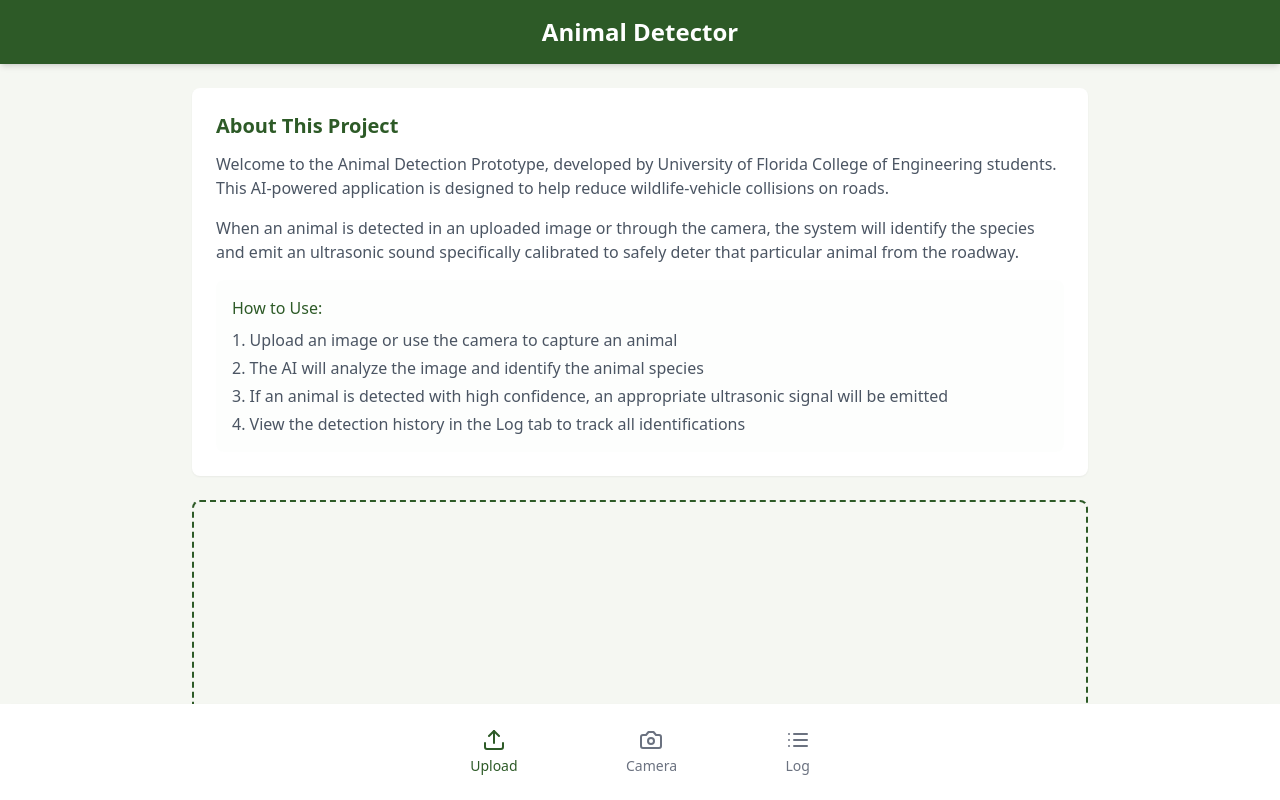
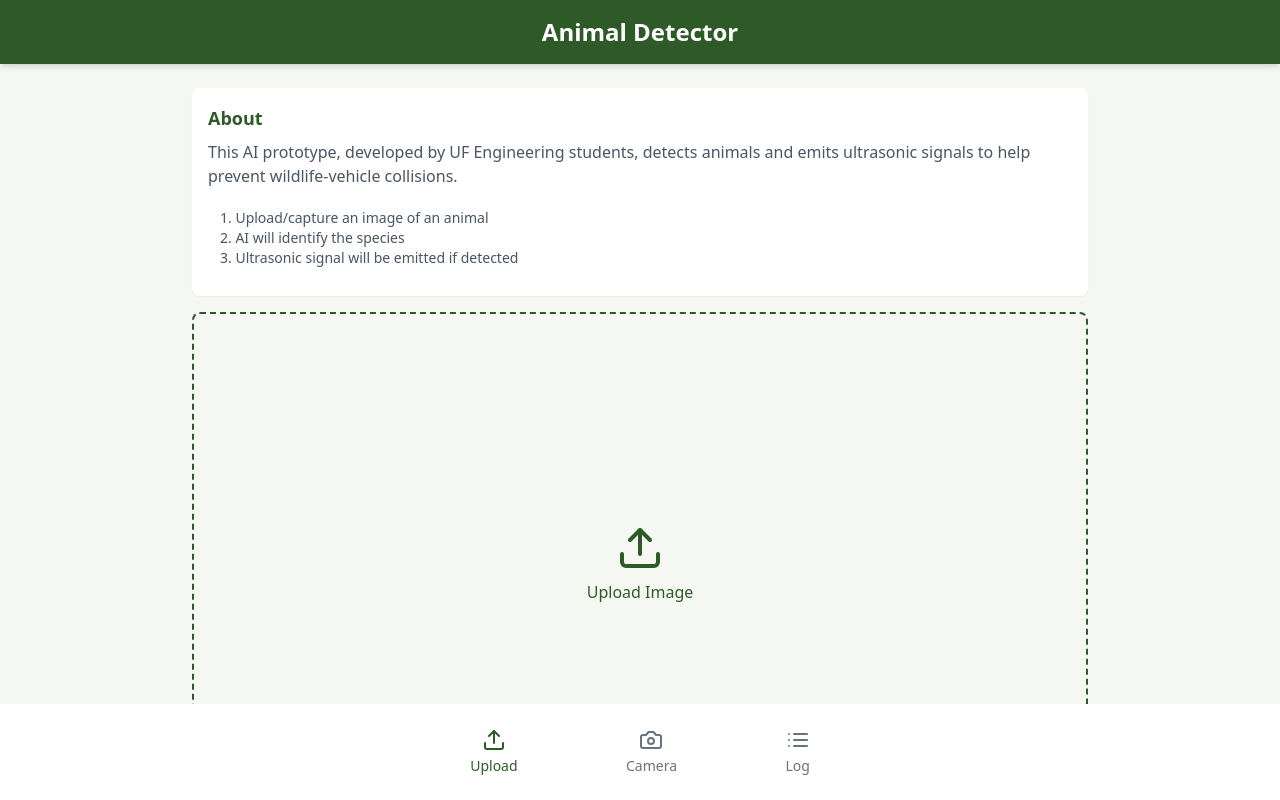
Before and after one commit to jayrosen-design/animal-detector, a React (Vite) app: page / in a window 1280 px wide. Shown: the top 800 px of the page. Built offline with nearby package versions, Linux system fonts and the light colour scheme.

Commit message:
Shorten About Section Text
Reduced the length of the About section in the Upload component to improve page layout and accessibility. This change helps to position the detected animal information higher on the page, minimizing the need for scrolling.
[skip gpt_engineer]

```diff
--- a/src/components/Upload.tsx
+++ b/src/components/Upload.tsx
@@ -64,21 +64,16 @@ const Upload = ({ onDetection }: UploadProps) => {
   return (
     <div className="w-full px-4">
       <div className="max-w-4xl mx-auto">
-        <div className="bg-white rounded-lg p-6 mb-6 shadow-sm">
-          <h2 className="text-xl font-semibold text-primary mb-3">About This Project</h2>
-          <p className="text-gray-600 mb-4">
-            Welcome to the Animal Detection Prototype, developed by University of Florida College of Engineering students. This AI-powered application is designed to help reduce wildlife-vehicle collisions on roads.
+        <div className="bg-white rounded-lg p-4 mb-4 shadow-sm">
+          <h2 className="text-lg font-semibold text-primary mb-2">About</h2>
+          <p className="text-gray-600 mb-2">
+            This AI prototype, developed by UF Engineering students, detects animals and emits ultrasonic signals to help prevent wildlife-vehicle collisions.
           </p>
-          <p className="text-gray-600 mb-4">
-            When an animal is detected in an uploaded image or through the camera, the system will identify the species and emit an ultrasonic sound specifically calibrated to safely deter that particular animal from the roadway.
-          </p>
-          <div className="bg-sage/20 p-4 rounded-lg">
-            <h3 className="font-medium text-primary mb-2">How to Use:</h3>
-            <ol className="list-decimal list-inside text-gray-600 space-y-1">
-              <li>Upload an image or use the camera to capture an animal</li>
-              <li>The AI will analyze the image and identify the animal species</li>
-              <li>If an animal is detected with high confidence, an appropriate ultrasonic signal will be emitted</li>
-              <li>View the detection history in the Log tab to track all identifications</li>
+          <div className="bg-sage/20 p-3 rounded-lg">
+            <ol className="list-decimal list-inside text-gray-600 text-sm">
+              <li>Upload/capture an image of an animal</li>
+              <li>AI will identify the species</li>
+              <li>Ultrasonic signal will be emitted if detected</li>
             </ol>
           </div>
         </div>
```
